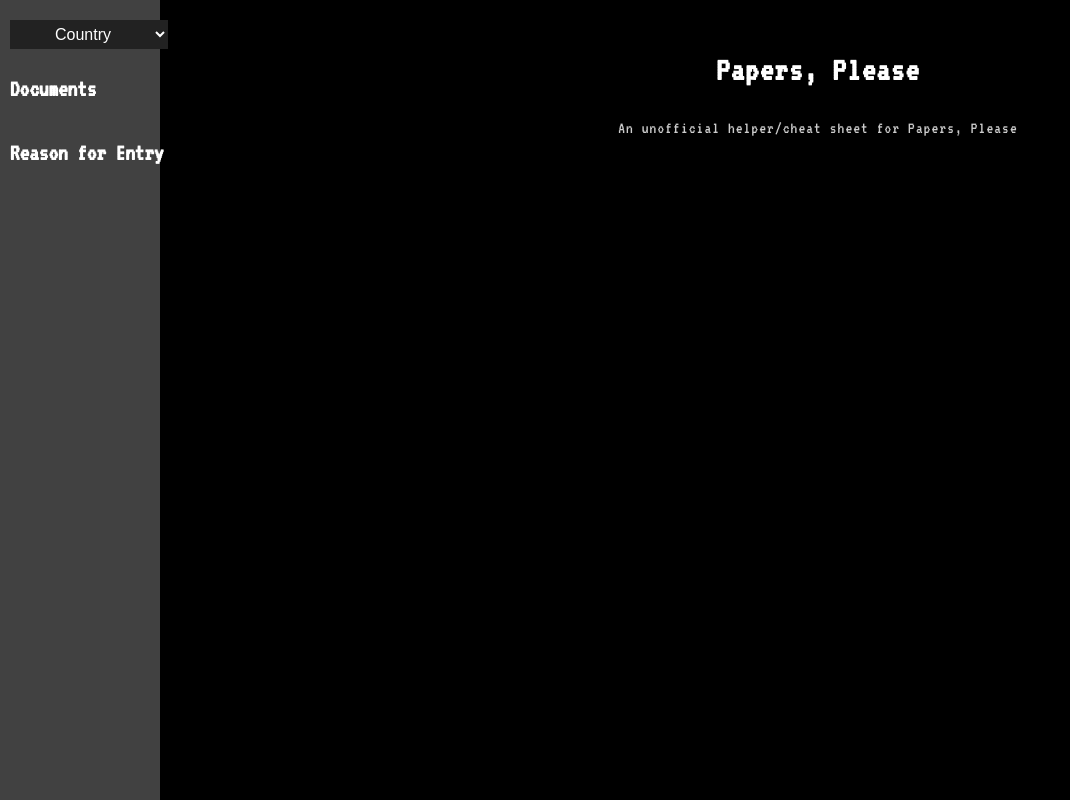
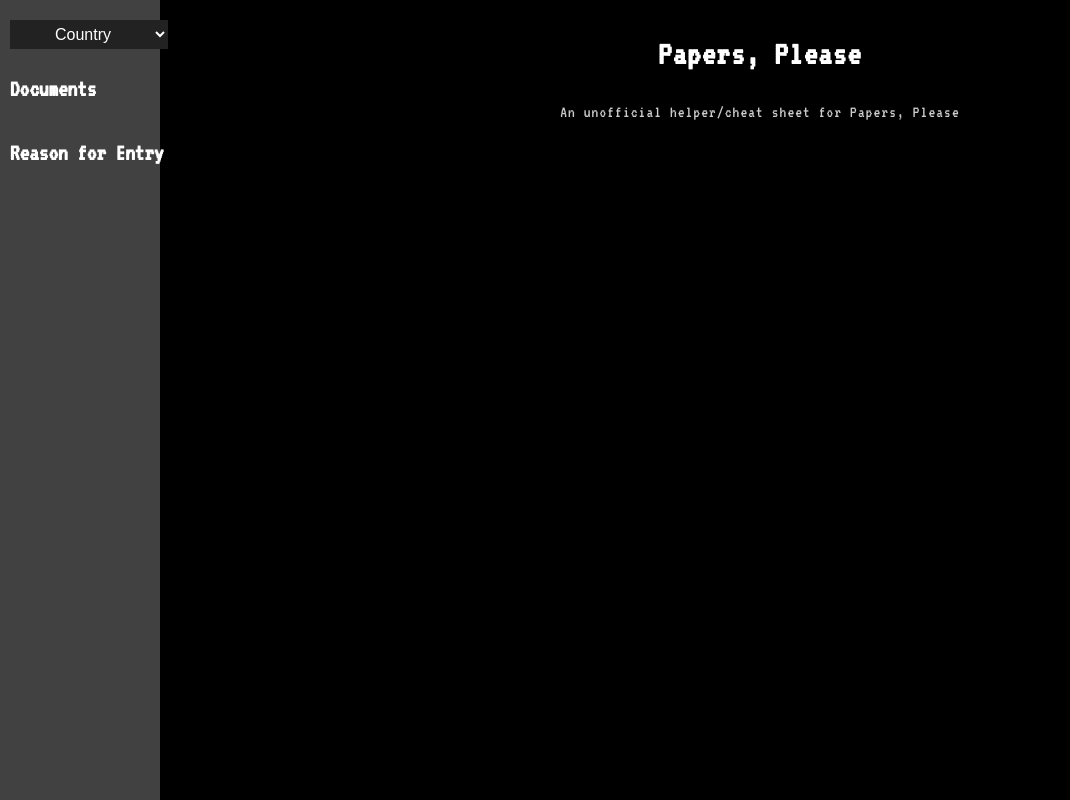
Before and after one commit to koabehr/papersplease, a plain HTML site: page index.html in a window 1280 px wide. Shown: the whole page, without its empty margins (0-1070 px from the left). Drawn offline with Linux system fonts and the light colour scheme.

Commit message:
trying yet again to fix title alignment

```diff
--- a/style.css
+++ b/style.css
@@ -136,13 +136,12 @@
 }
 
 .main-content-wrapper {
-  padding: 1rem;
   display: flex;
   flex-direction: column;
-  align-items: flex-start;
+  align-items: center;
   justify-content: flex-start;
   width: 100%;
-  text-align: left;
+  text-align: center;
 }
 
 .center-header {
@@ -151,9 +150,9 @@
   flex-direction: column;
   align-items: center;
   margin-bottom: 1em;
-  position: relative;
-  left: 6.25%;
-  transform: translateX(0);
+  position: static;
+  left: 0;
+  transform: none;
 }
 
 #main-title {
```
